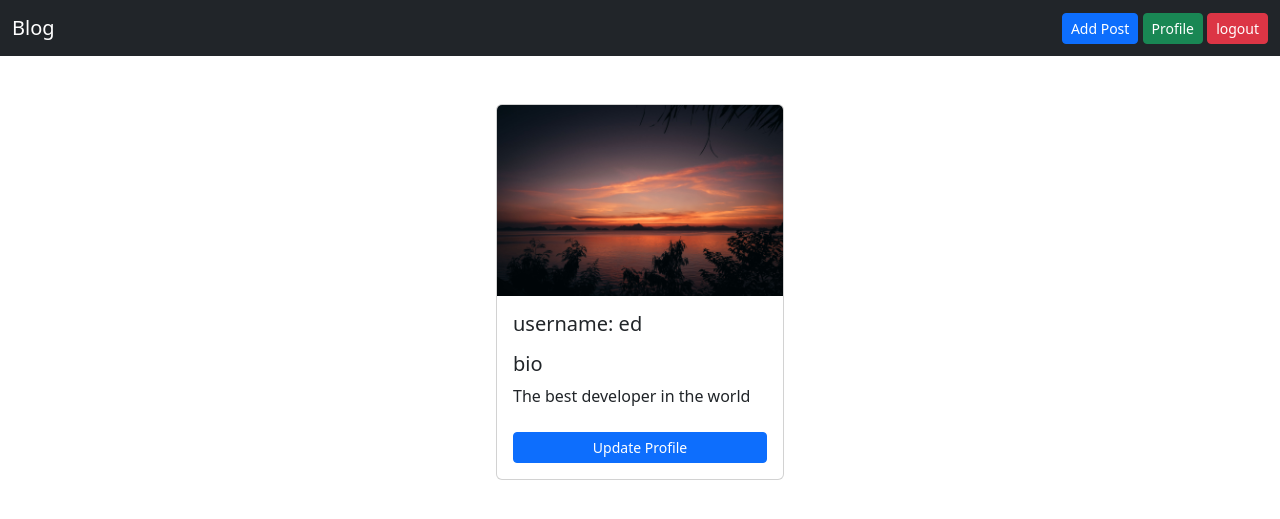
After one commit to Edu58/Django-Blog-with-CRUD-Authentication, a Django app: page /profile/ in a window 1280 px wide. The commit adds this page. Shown: the top 519 px of the page. Run offline with Django 4.2, Linux system fonts and the light colour scheme; a user stored in the database is signed in; data comes from the database, SQL or seed files in the repository; both versions use the stored data as it was after the commit; some libraries are stand-ins or nearby versions.

Commit message:
feat: adds user profile

```diff
--- a/MyBlog/settings.py
+++ b/MyBlog/settings.py
@@ -119,10 +119,13 @@ USE_TZ = True
 # Static files (CSS, JavaScript, Images)
 # https://docs.djangoproject.com/en/4.0/howto/static-files/
 
-STATIC_URL = 'static/'
+STATIC_URL = '/static/'
 STATICFILES_DIRS = [
     os.path.join(BASE_DIR, 'static')
 ]
+
+MEDIA_URL = '/media/'
+MEDIA_ROOT = os.path.join(BASE_DIR, 'media')
 
 # Default primary key field type
 # https://docs.djangoproject.com/en/4.0/ref/settings/#default-auto-field
--- a/blog/admin.py
+++ b/blog/admin.py
@@ -1,9 +1,10 @@
 from django.contrib import admin
-from .models import Category, Post, Like
+from .models import Category, Post, Like, Profile
 
 # Register your models here.
 admin.site.register([
     Category,
     Post,
     Like,
+    Profile
     ])
--- a/blog/apps.py
+++ b/blog/apps.py
@@ -4,3 +4,6 @@ from django.apps import AppConfig
 class BlogConfig(AppConfig):
     default_auto_field = 'django.db.models.BigAutoField'
     name = 'blog'
+
+    def ready(self):
+        import blog.signals
--- a/blog/models.py
+++ b/blog/models.py
@@ -1,5 +1,15 @@
 from django.db import models
 from django.contrib.auth.models import User
+
+
+class Profile(models.Model):
+    user = models.OneToOneField(User, on_delete=models.CASCADE)
+    profile_pic = models.ImageField(default='tech.jpg', upload_to='photos/', null=True, blank=True)
+    bio = models.TextField(max_length=300, null=True, blank=True)
+
+    def __str__(self) -> str:
+        return self.user.username
+
 
 choices = (
     ('coding', 'coding'),
@@ -21,9 +31,13 @@ class Post(models.Model):
     content = models.TextField(null=False, blank=False)
     created_on = models.DateTimeField(auto_now_add=True)
     category = models.ForeignKey(Category, null=False, blank=False, related_name='posts', on_delete=models.CASCADE)
+    # likes = models.ManyToManyField(User)
 
     def __str__(self) -> str:
         return self.title
+
+    # def total_likes(self):
+    #     return self.likes.count()
 
     def get_post_likes(self):
         return self.like_set.all().count()
@@ -35,7 +49,7 @@ class Like(models.Model):
     created_at = models.DateTimeField(auto_now_add=True)
 
     def __str__(self) -> str:
-        return f'{self.post} liked by -> {self.user.username}'
+        return f'{self.user}'
 
     @classmethod
     def get_likes(cls, post_obj):
--- a/blog/urls.py
+++ b/blog/urls.py
@@ -1,12 +1,19 @@
+from distutils.debug import DEBUG
 from django.urls import path
 from . import views
+from django.conf import settings
+from django.conf.urls.static import static
 
 urlpatterns = [
     path('', views.home, name='home'),
     path('category/<category_id>/', views.by_category, name='by_category'),
+    path('profile/', views.profile, name='profile'),
     path('add_post/', views.add_post, name='add_post'),
     path('post/<id>', views.post_detail, name='post_detail'),
     path('update/<id>', views.update_post, name='post_update'),
     path('like/<post_id>', views.like_post, name='like_post'),
     path('delete/<id>', views.delete_post, name='delete_post')
 ]
+
+if settings.DEBUG:
+    urlpatterns += static(settings.MEDIA_URL, document_root=settings.MEDIA_ROOT)
--- a/blog/views.py
+++ b/blog/views.py
@@ -1,7 +1,7 @@
 from django.contrib.auth.decorators import login_required
 from django.shortcuts import get_object_or_404, redirect, render
 from django.urls import reverse
-from .models import Post, Like
+from .models import Category, Post, Like
 from.forms import NewPostForm, UpdatePostForm
 
 
@@ -15,9 +15,10 @@ def home(request):
 
 @login_required(login_url='accounts/login/')
 def by_category(request, category_id):
+    category = Category.objects.get(id=category_id)
     all_in_category = Post.objects.filter(category__id=category_id)
 
-    context = {'posts':all_in_category}
+    context = {'posts':all_in_category, 'category': category}
 
     return render(request, 'category.html', context)
 
@@ -42,7 +43,17 @@ def add_post(request):
 def post_detail(request, id):
     post = get_object_or_404(Post, pk=id)
     likes = post.get_post_likes()
-    context = {'post': post, 'likes': likes }
+
+    # liked = False
+    # if post:
+    #     if post.likes.filter(id=request.user.id).exists():
+    #         post.likes.remove(request.user)
+    #         liked = False
+    #     else:
+    #         post.likes.add(request.user)
+    #         liked = True
+
+    context = {'post': post, 'likes': likes}
 
     return render(request, 'post_detail.html', context)
 
@@ -84,3 +95,22 @@ def like_post(request, post_id):
         new_like.delete()
 
     return redirect(reverse('home'))
+
+
+# def like_post(request, post_id):
+#     post = get_object_or_404(Post, pk=post_id)
+
+#     liked = False
+#     if post:
+#         if post.likes.filter(id=request.user.id).exists():
+#             post.likes.remove(request.user)
+#             liked = False
+#         else:
+#             post.likes.add(request.user)
+#             liked = True
+
+#     return redirect(reverse('post_detail', args=[str(post_id)]))
+
+@login_required(login_url='accounts/login/')
+def profile(request):
+    return render(request, 'profile.html')
--- a/templates/category.html
+++ b/templates/category.html
@@ -2,6 +2,7 @@
 
 {% block content %}
 <div class="container mt-2">
+    <p class="fs-4 fw-bold text-center">{{ category.name|title }}</p>
     <ul class="list-group">
         {% for post in posts %}
         <li class="list-group-item my-1">
--- a/templates/navbar.html
+++ b/templates/navbar.html
@@ -5,6 +5,7 @@
     {% if user.is_authenticated %}
     <div>
         <a class="btn btn-primary btn-sm" href="{% url 'add_post' %}">Add Post</a>
+        <a class="btn btn-success btn-sm" href="{% url 'profile' %}">Profile</a>
         <a class="btn btn-danger btn-sm" href="{% url 'logout' %}">logout</a>
     </div>
     {% endif %}
--- /dev/null
+++ b/templates/profile.html
@@ -0,0 +1,26 @@
+{% extends 'base.html' %}
+
+{% block content %}
+{% if request.user.profile %}
+<div class="container d-flex justify-content-center mt-5">
+    <div class="card" style="width: 18rem;">
+        <img src="{{ user.profile.profile_pic.url }}" class="card-img-top" alt="...">
+        <div class="card-body">
+            <div>
+                <h5 class="card-title">username: {{ user }}</h5>
+            </div>
+            <div class="mt-3">
+                <h5>bio</h5>
+                <span class="card-text">
+                    {{ user.profile.bio }}
+                </span>
+            </div>
+
+            <div class="mt-4 text-center">
+                <a href="#" class="btn btn-primary btn-sm w-100">Update Profile</a>
+            </div>
+        </div>
+    </div>
+</div>
+{% endif %}
+{% endblock content %}
```
Also changed, not shown: blog/forms.py (+8 -1 lines), blog/signals.py (added, +15 -0 lines), templates/index.html (+12 -2 lines), blog/migrations/0003_post_likes_delete_like.py (added), blog/migrations/0004_remove_post_likes_like.py (added), blog/migrations/0005_profile.py (added), db.sqlite3, media/photos/alex-unsplash.jpg (added), media/tech.jpg (added).
